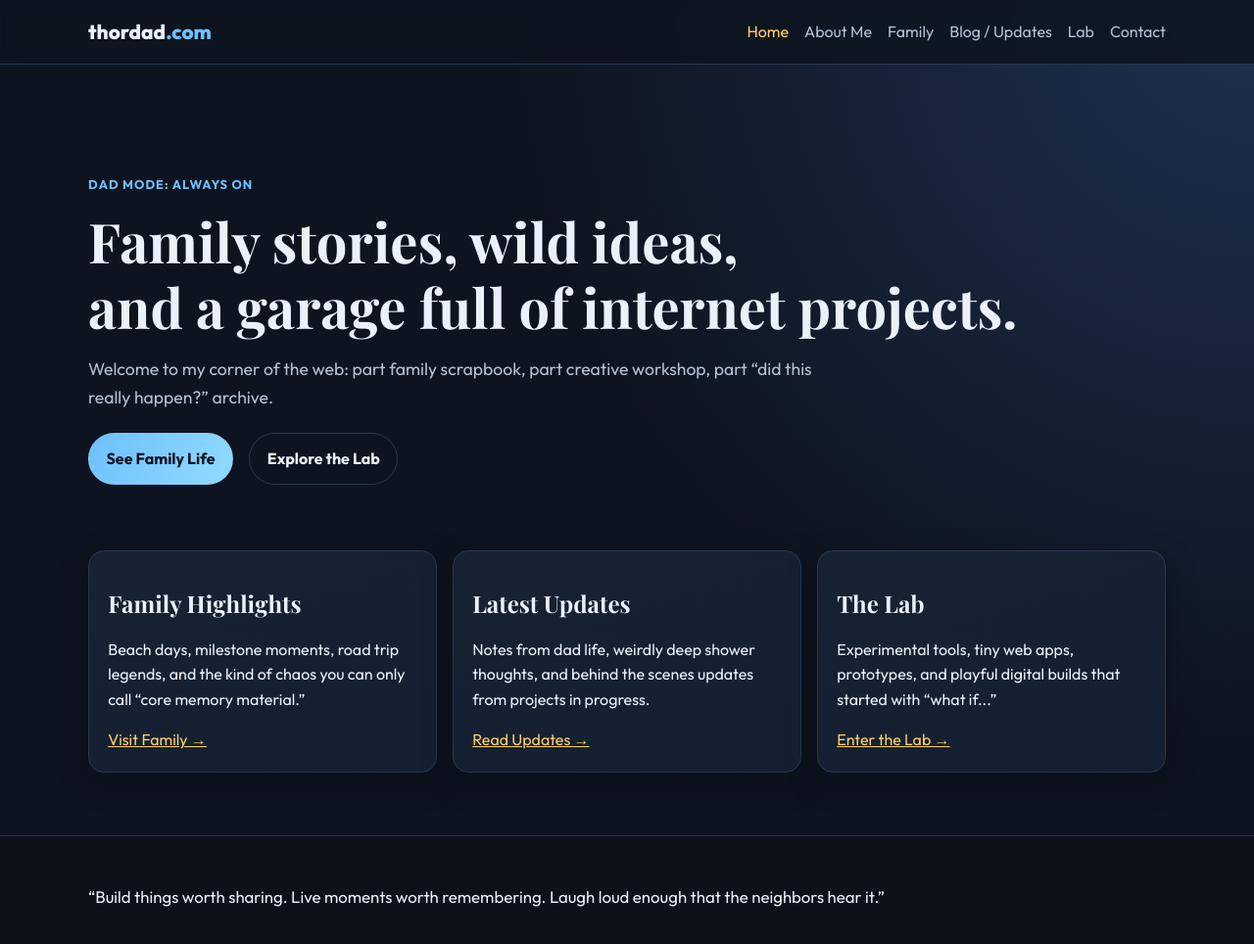
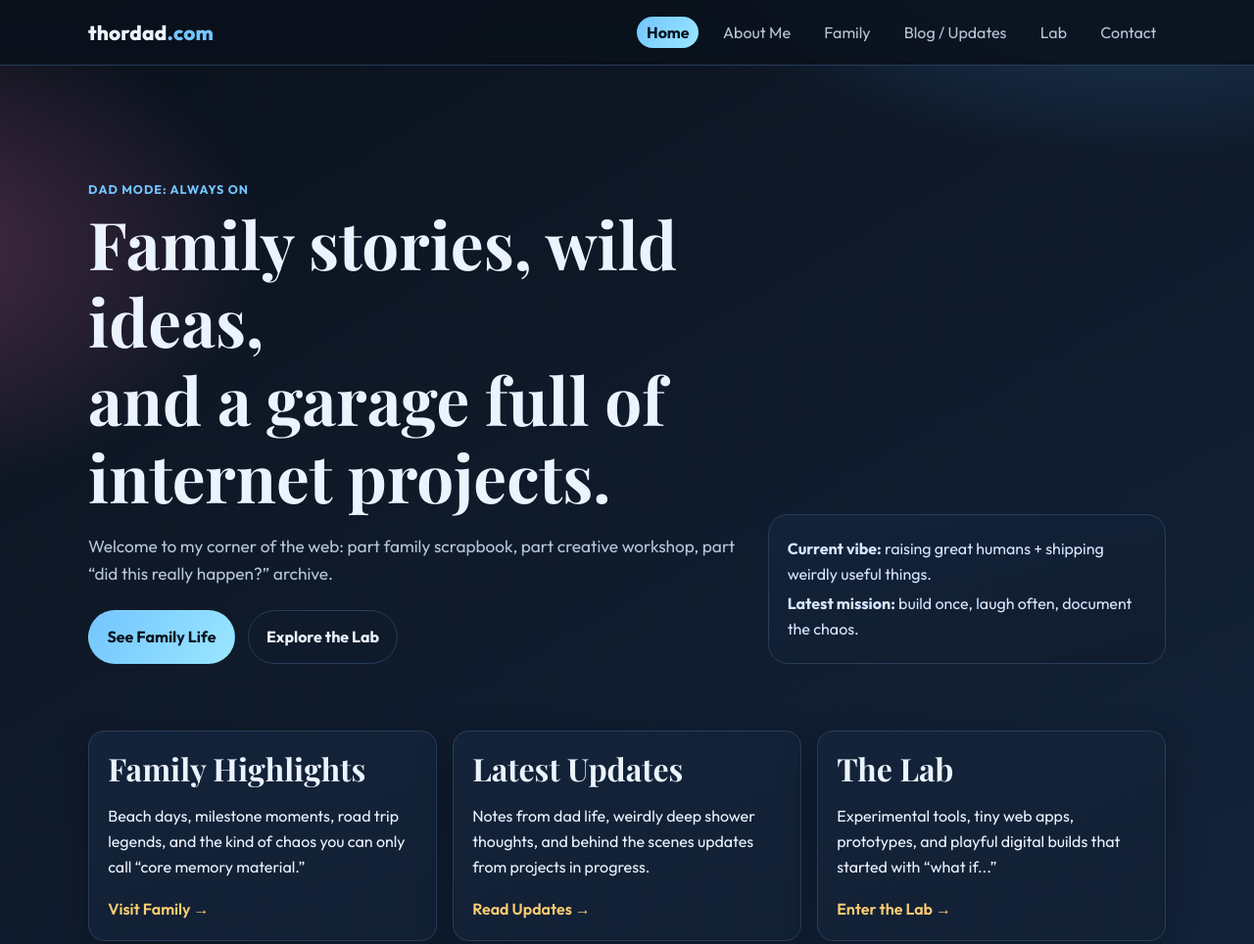
Before and after one commit to Thordadpool5413/Thor, a plain HTML site: page index.html in a window 1280 px wide. Shown: the top 964 px of the page at 98% size. Drawn offline with nearby package versions, Linux system fonts and the light colour scheme.

Commit message:
Refine thordad.com visual design and hero composition

```diff
--- a/index.html
+++ b/index.html
@@ -31,6 +31,8 @@
 
     <main>
       <section class="hero container">
+        <div class="hero-grid">
+          <div>
             <p class="eyebrow">Dad mode: always ON</p>
             <h1>
               Family stories, wild ideas,<br />
@@ -43,6 +45,12 @@
             <div class="cta-row">
               <a class="btn primary" href="family.html">See Family Life</a>
               <a class="btn ghost" href="lab.html">Explore the Lab</a>
+            </div>
+          </div>
+          <aside class="hero-panel">
+            <p><strong>Current vibe:</strong> raising great humans + shipping weirdly useful things.</p>
+            <p><strong>Latest mission:</strong> build once, laugh often, document the chaos.</p>
+          </aside>
         </div>
       </section>
 
--- a/styles.css
+++ b/styles.css
@@ -1,54 +1,125 @@
 :root {
-  --bg: #0e141f;
-  --panel: #172232;
-  --ink: #eaf1fb;
-  --muted: #b4c0d3;
-  --accent: #6ec0ff;
-  --gold: #ffcf66;
-  --edge: #26384f;
+  --bg-0: #0a111b;
+  --bg-1: #0f1a2a;
+  --bg-2: #14263f;
+  --text: #ebf3ff;
+  --muted: #b8c6da;
+  --accent: #72c5ff;
+  --accent-2: #9be7ff;
+  --ember: #ffcd72;
+  --border: #273d5a;
+  --card: #122034;
 }
+
 * { box-sizing: border-box; }
+html, body { margin: 0; }
 body {
-  margin: 0;
   font-family: "Outfit", system-ui, sans-serif;
-  background: radial-gradient(circle at top right, #1e3150 0%, var(--bg) 45%);
-  color: var(--ink);
-  line-height: 1.6;
+  color: var(--text);
+  background:
+    radial-gradient(70rem 40rem at 90% -10%, #274d77 0%, transparent 45%),
+    radial-gradient(55rem 35rem at -10% 20%, #4f2d4a 0%, transparent 45%),
+    linear-gradient(150deg, var(--bg-0), var(--bg-1) 40%, var(--bg-2));
+  min-height: 100vh;
+  line-height: 1.65;
 }
-.container { width: min(1100px, 92%); margin: 0 auto; }
-.site-header { position: sticky; top: 0; backdrop-filter: blur(8px); background: rgb(14 20 31 / 85%); border-bottom: 1px solid var(--edge); }
-.nav-wrap { display: flex; align-items: center; justify-content: space-between; padding: 1rem 0; }
-.brand { font-weight: 800; font-size: 1.3rem; color: var(--ink); text-decoration: none; }
+
+.container { width: min(1100px, 92%); margin-inline: auto; }
+.page { padding: 4.5rem 0 2rem; }
+
+.site-header {
+  position: sticky;
+  top: 0;
+  z-index: 50;
+  background: color-mix(in srgb, var(--bg-0) 86%, transparent);
+  backdrop-filter: blur(12px);
+  border-bottom: 1px solid var(--border);
+}
+.nav-wrap { display: flex; justify-content: space-between; align-items: center; gap: 1rem; padding: 1rem 0; }
+.brand { color: var(--text); font-weight: 800; text-decoration: none; letter-spacing: 0.2px; font-size: 1.3rem; }
 .brand span { color: var(--accent); }
-.nav-links { display: flex; gap: 1rem; list-style: none; margin: 0; padding: 0; flex-wrap: wrap; }
-.nav-links a { color: var(--muted); text-decoration: none; }
-.nav-links a.active, .nav-links a:hover { color: var(--gold); }
-.hero { padding: 6.2rem 0 4.2rem; }
-.eyebrow { color: var(--accent); letter-spacing: .08em; text-transform: uppercase; font-weight: 700; font-size: .8rem; }
-h1, h2 { font-family: "Playfair Display", serif; line-height: 1.2; }
-h1 { font-size: clamp(2rem, 5vw, 3.5rem); margin: .3rem 0 1rem; }
-.lede { color: var(--muted); max-width: 65ch; font-size: 1.1rem; }
-.cta-row { display: flex; gap: 1rem; margin-top: 1.4rem; flex-wrap: wrap; }
-.btn { padding: .78rem 1.1rem; border-radius: 999px; text-decoration: none; font-weight: 700; border: 1px solid transparent; display:inline-block; }
-.btn.primary { background: linear-gradient(120deg, var(--accent), #90dbff); color: #071321; }
-.btn.ghost { border-color: var(--edge); color: var(--ink); }
-.preview-grid { display: grid; grid-template-columns: repeat(auto-fit, minmax(240px, 1fr)); gap: 1rem; padding-bottom: 3rem; }
-.card { background: linear-gradient(160deg, #172233, #132031); border: 1px solid var(--edge); border-radius: 16px; padding: 1.2rem; }
-.card a { color: var(--gold); }
-.soft-glow { box-shadow: 0 10px 30px rgb(6 12 20 / 35%); }
-.quote-band { border-top: 1px solid var(--edge); border-bottom: 1px solid var(--edge); padding: 2rem 0; margin: 1rem 0 0; background: rgb(10 15 22 / 45%); font-size: 1.05rem; }
-.page { padding: 4rem 0; }
-.two-col { display: grid; grid-template-columns: repeat(auto-fit, minmax(260px, 1fr)); gap: 1.5rem; }
-.callout { margin-top: 1.6rem; padding: 1rem 1.3rem; border-left: 4px solid var(--gold); background: #111b2a; border-radius: 8px; }
-.gallery-grid { display: grid; grid-template-columns: repeat(auto-fit, minmax(220px, 1fr)); gap: 1rem; margin-top: 1.2rem; }
-.photo-block { min-height: 140px; border-radius: 12px; background: linear-gradient(130deg, #294a72, #3a2a4a); display: grid; place-items: center; font-weight: 700; color: #fff; }
-.story { margin-top: 1rem; }
-.meta { color: var(--accent); font-size: .9rem; margin-bottom: .3rem; }
+.nav-links { list-style: none; display: flex; gap: .95rem; margin: 0; padding: 0; flex-wrap: wrap; }
+.nav-links a { text-decoration: none; color: var(--muted); padding: .35rem .6rem; border-radius: 999px; transition: 160ms ease; }
+.nav-links a:hover { color: var(--text); background: #1d2d44; }
+.nav-links a.active { color: #071521; background: linear-gradient(130deg, var(--accent), var(--accent-2)); font-weight: 700; }
+
+h1, h2 { font-family: "Playfair Display", Georgia, serif; line-height: 1.18; margin-top: 0; }
+h1 { font-size: clamp(2.2rem, 6vw, 4.2rem); margin-bottom: .85rem; }
+h2 { font-size: clamp(1.35rem, 2.6vw, 2rem); margin-bottom: .55rem; }
+.lede { color: var(--muted); max-width: 68ch; font-size: 1.08rem; }
+.eyebrow { text-transform: uppercase; letter-spacing: .08em; color: var(--accent); font-weight: 700; font-size: .78rem; margin-bottom: .3rem; }
+
+.hero { padding: 6.5rem 0 4.25rem; }
+.hero-grid { display: grid; grid-template-columns: 1.25fr .75fr; gap: 1rem; align-items: end; }
+.hero-panel {
+  border: 1px solid var(--border);
+  background: linear-gradient(165deg, #12233a, #111c2e);
+  border-radius: 20px;
+  padding: 1.1rem 1.2rem;
+}
+.hero-panel p { margin: .2rem 0; color: #d7e6ff; }
+
+.cta-row { display: flex; flex-wrap: wrap; gap: .8rem; margin-top: 1.4rem; }
+.btn {
+  display: inline-block;
+  text-decoration: none;
+  padding: .82rem 1.15rem;
+  border-radius: 999px;
+  font-weight: 700;
+  border: 1px solid transparent;
+}
+.btn.primary { background: linear-gradient(125deg, var(--accent), var(--accent-2)); color: #071521; }
+.btn.ghost { color: var(--text); border-color: var(--border); }
+
+.preview-grid, .gallery-grid { display: grid; grid-template-columns: repeat(auto-fit, minmax(230px, 1fr)); gap: 1rem; }
+.preview-grid { padding-bottom: 2.6rem; }
+.card {
+  border-radius: 16px;
+  border: 1px solid var(--border);
+  background: linear-gradient(160deg, #132339, var(--card));
+  box-shadow: 0 14px 34px rgb(5 12 21 / 35%);
+  padding: 1.2rem;
+}
+.card a { color: var(--ember); text-decoration: none; font-weight: 600; }
+.card a:hover { text-decoration: underline; }
+.photo-block {
+  border-radius: 12px;
+  min-height: 160px;
+  display: grid;
+  place-items: center;
+  font-weight: 800;
+  background: linear-gradient(130deg, #355d8d, #59305d);
+}
+
+.quote-band {
+  margin-top: 1.4rem;
+  border-block: 1px solid var(--border);
+  background: rgb(11 18 28 / 65%);
+  padding: 2rem 0;
+  font-size: clamp(1.05rem, 2vw, 1.2rem);
+}
+.two-col { display: grid; grid-template-columns: repeat(auto-fit, minmax(255px, 1fr)); gap: 1.2rem; }
+.callout { margin-top: 1.4rem; border-left: 4px solid var(--ember); background: #111d2f; padding: 1rem 1.15rem; border-radius: 10px; }
+.meta { color: var(--accent); font-weight: 600; margin-bottom: .4rem; font-size: .92rem; }
 .post + .post { margin-top: .8rem; }
-.contact-form { display: grid; gap: .9rem; max-width: 680px; }
-input, textarea { width: 100%; padding: .75rem; border-radius: 10px; border: 1px solid var(--edge); background: #0f1826; color: var(--ink); margin-top: .3rem; }
-.site-footer { border-top: 1px solid var(--edge); margin-top: 2rem; }
-.footer-wrap { display:flex; justify-content: space-between; gap: 1rem; flex-wrap: wrap; padding: 1.1rem 0; color: var(--muted); font-size: .92rem; }
+.contact-form { max-width: 680px; display: grid; gap: .85rem; }
+input, textarea {
+  width: 100%;
+  margin-top: .3rem;
+  border: 1px solid var(--border);
+  background: #0f1a2b;
+  color: var(--text);
+  border-radius: 10px;
+  padding: .8rem;
+}
+
+.site-footer { border-top: 1px solid var(--border); margin-top: 1.5rem; }
+.footer-wrap { display: flex; justify-content: space-between; flex-wrap: wrap; gap: .8rem; color: var(--muted); font-size: .92rem; padding: 1.1rem 0; }
+
+@media (max-width: 860px) {
+  .hero-grid { grid-template-columns: 1fr; }
+}
+
 @media (max-width: 700px) {
-  .nav-wrap { flex-direction: column; align-items: flex-start; gap: .6rem; }
+  .nav-wrap { flex-direction: column; align-items: flex-start; }
 }
```
Lines whose indentation alone changed are shown as unchanged.
